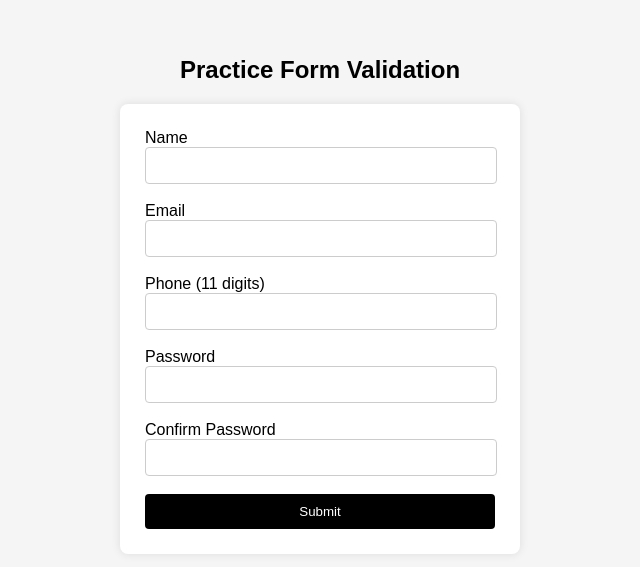
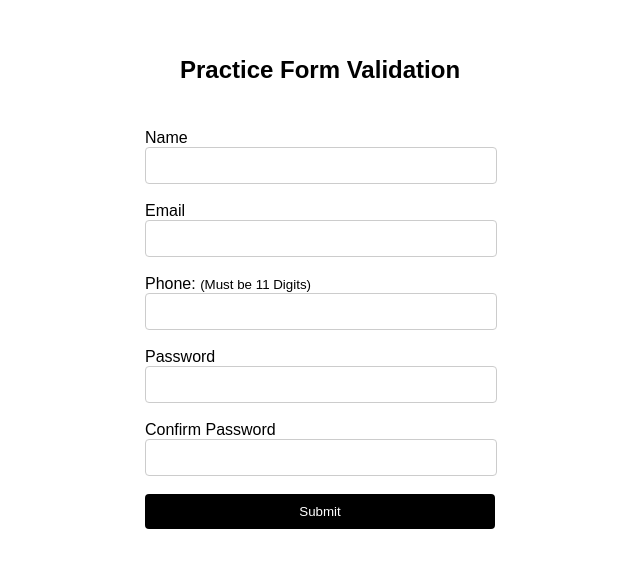
Before and after one commit to imtiazhmail/form-validation, a plain HTML site: page index.html in a window 1280 px wide. Shown: the part 113-680 px from the top of the page, without its empty margins (320-960 px from the left). Drawn offline with Linux system fonts and the light colour scheme.

Commit message:
form css

```diff
--- a/index.html
+++ b/index.html
@@ -19,7 +19,7 @@
           <input type="text" id="email" />
           <span class="error" id="emailError"></span>
 
-          <label>Phone (11 digits)</label>
+          <label>Phone: <small>(Must be 11 Digits)</small></label>
           <input type="text" id="phone" />
           <span class="error" id="phoneError"></span>
 
--- a/style.css
+++ b/style.css
@@ -1,6 +1,5 @@
         body {
             font-family: Arial, sans-serif;
-            background: #f5f5f5;
         }
 
         .container  {
@@ -19,7 +18,10 @@
             background: #fff;
             padding: 25px;
             border-radius: 8px;
-            box-shadow: 0 0 10px rgba(0,0,0,0.1);
+            /* box-shadow: 0 0 10px rgba(0,0,0,0.1); */
+            :hover {
+                box-shadow: 0 0 15px rgba(0,0,0,0.2);
+            }
         }
 
         input {
```
